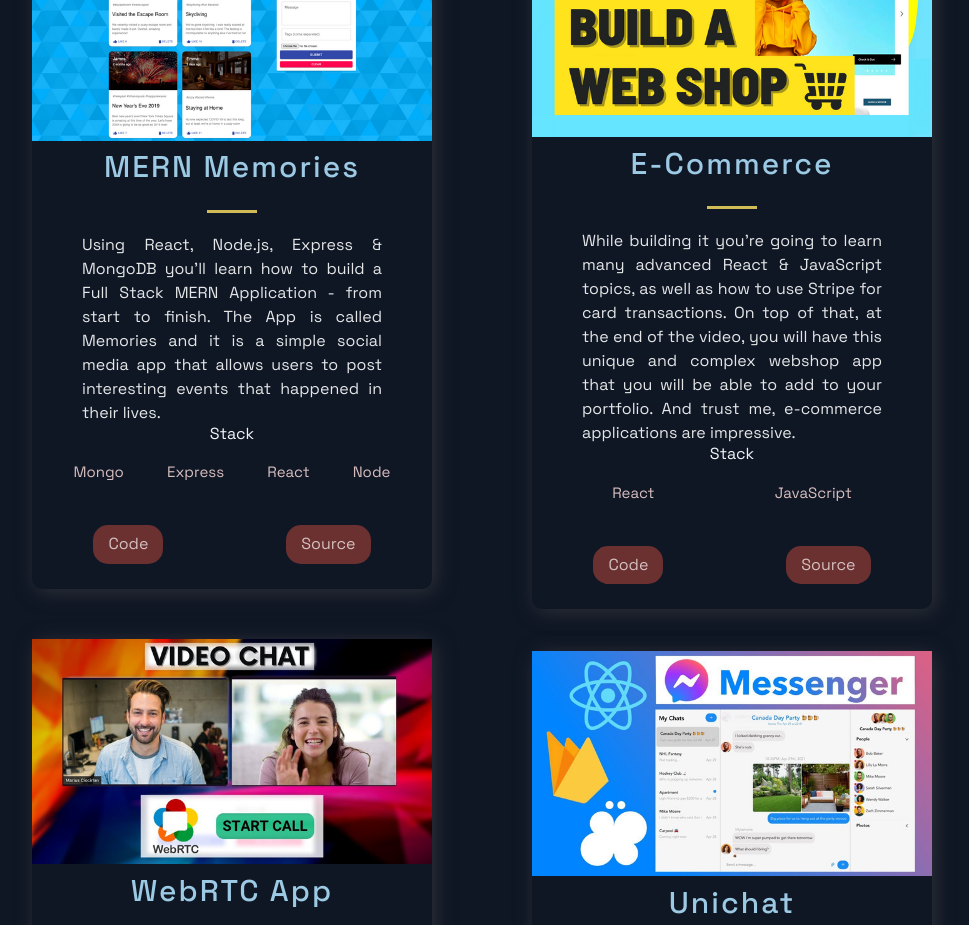
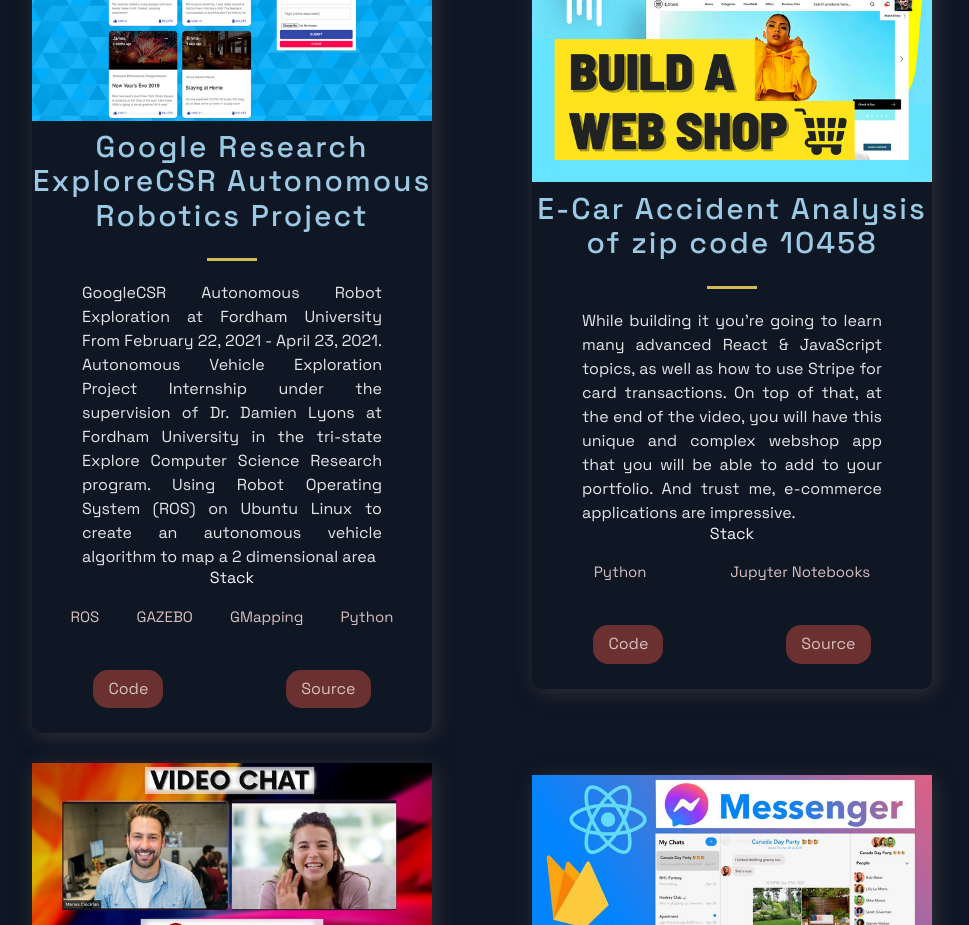
Before and after one commit to Dpinkney001/myWebsite, a Next.js app: page / in a window 1280 px wide. Shown: the part 780-1705 px from the top of the page, without its empty margins (158-1127 px from the left). Built offline with nearby package versions, Linux system fonts and the light colour scheme.

Commit message:
updated 2 out 4 best projects code. Need two more projects

```diff
--- a/src/constants/constants.js
+++ b/src/constants/constants.js
@@ -1,20 +1,20 @@
 export const projects = [
   {
-    title: 'MERN Memories',
-    description: "Using React, Node.js, Express & MongoDB you'll learn how to build a Full Stack MERN Application - from start to finish. The App is called Memories and it is a simple social media app that allows users to post interesting events that happened in their lives.",
+    title: 'Google Research ExploreCSR Autonomous Robotics Project',
+    description: "GoogleCSR Autonomous Robot Exploration at Fordham University From February 22, 2021 - April 23, 2021. Autonomous Vehicle Exploration Project Internship under the supervision of Dr. Damien Lyons at Fordham University in the tri-state Explore Computer Science Research program. Using Robot Operating System (ROS) on Ubuntu Linux to create an autonomous vehicle algorithm to map a 2 dimensional area",
       image: '/images/1.png',
-      tags: ['Mongo', 'Express', 'React', 'Node'],
-    source: 'https://google.com',
-    visit: 'https://google.com',
+      tags: ['ROS', 'GAZEBO', 'GMapping', 'Python'],
+    source: 'https://explorecsr.github.io/',
+    visit: 'https://github.com/Dpinkney001/GoogleCSR-Autonomous-Robotics-Project-Spring-2021',
     id: 0,
   },
   {
-    title: 'E-Commerce',
+    title: 'E-Car Accident Analysis of zip code 10458',
     description:"While building it you're going to learn many advanced React & JavaScript topics, as well as how to use Stripe for card transactions. On top of that, at the end of the video, you will have this unique and complex webshop app that you will be able to add to your portfolio. And trust me, e-commerce applications are impressive.",
     image: '/images/2.png',
-    tags: ['React', 'JavaScript'],
-    source: 'https://google.com',
-    visit: 'https://google.com',
+    tags: ['Python', 'Jupyter Notebooks'],
+    source: 'https://github.com/Dpinkney001/Data-Science-MAT328-Project-Spring-2021',
+    visit: 'https://sites.google.com/view/dpinkney001/home',
     id: 1,
   },
   {
```
